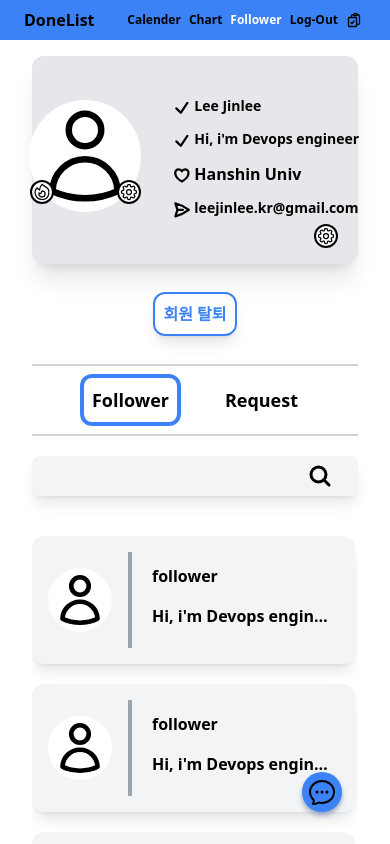
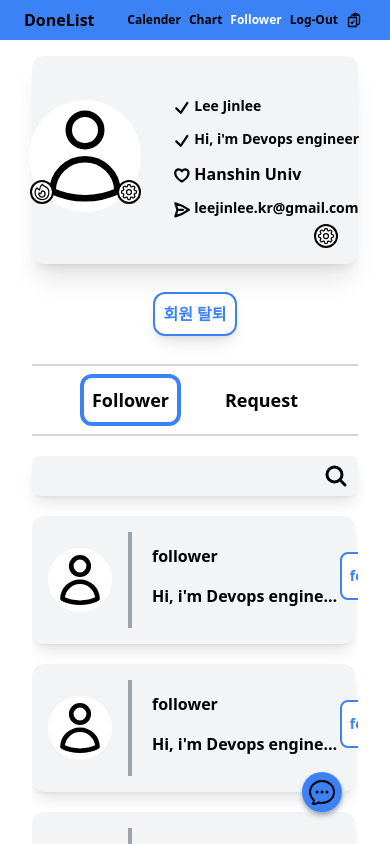
Before and after one commit to comko123/markup-copy, a Next.js app: page /follower in a window 390 px wide. Shown: the top 844 px of the page. Built offline with nearby package versions, Linux system fonts and the light colour scheme.

Commit message:
fix : 팔로워 페이지 반응형 디자인 수정

```diff
--- a/src/pages/follower/index.tsx
+++ b/src/pages/follower/index.tsx
@@ -16,7 +16,7 @@ const Profil:NextPage = () => {
     return(<LayOut login={login}>
       <main className="flex flex-col lg:flex-row mx-8 md:mx-10 my-10">
        <nav className="border-b-2 lg:border-r-2 lg:border-b-transparent border-gray-300 w-full lg:w-[32%] h-max lg:pr-5">
-       <div className={`bg-gray-200 pt-7 lg:pt-0 w-full lg:w-[95%] ${state.profilState?"h-52 lg:h-80 ":"pt-10 h-60 lg:h-[25rem]"} flex justify-center lg:flex-col rounded-xl px-2 relative shadow-xl`}>
+       <div className={`bg-gray-100 pt-7 lg:pt-0 w-full lg:w-[95%] ${state.profilState?"h-52 lg:h-80 ":"pt-10 h-60 lg:h-[25rem]"} flex justify-center lg:flex-col rounded-xl px-2 relative shadow-xl`}>
        <div className="h-[35%] mt-4 lg:mt-0">
        <svg xmlns="http://www.w3.org/2000/svg" fill="none" viewBox="0 0 24 24"
         strokeWidth={1.5} stroke="currentColor"
@@ -107,7 +107,7 @@ className={`w-6 h-6 bg-white border-2 border-black rounded-full absolute ${state
     <form onSubmit={e=>e.preventDefault()} className="relative">
         <input type="text" className="w-full lg:w-[90%] shadow-lg p-2 font-bold bg-gray-100 mt-5 lg:ml-9 rounded-lg outline-none"/>
         <svg xmlns="http://www.w3.org/2000/svg" fill="none" viewBox="0 0 24 24" strokeWidth={3}
-        stroke="currentColor" className="w-6 h-6 absolute top-6 right-[8%] mt-1">
+        stroke="currentColor" className="w-6 h-6 absolute top-6 right-[3%] lg:right-[8%] mt-1">
   <path strokeLinecap="round" strokeLinejoin="round"
   d="M21 21l-5.197-5.197m0 0A7.5 7.5 0 105.196 5.196a7.5 7.5 0 0010.607 10.607z" />
 </svg>
@@ -115,10 +115,10 @@ className={`w-6 h-6 bg-white border-2 border-black rounded-full absolute ${state
 
 {
   state.follower?
-  <div className="max-h-[60vh] overflow-auto mt-5 scrollbar-hide">
+  <div className="lg:max-h-[60vh] overflow-auto mt-5 scrollbar-hide [&>*:nth-child(even)]:my-5">
   {Array(5).fill({avatar:"",name:"follower",
    timeLine:"Hi, i'm Devops engineer follower.",follow:true}).map((item,index)=>{return(
-   <div key={index} className="my-5 lg:ml-9 bg-gray-100 rounded-xl flex h-32 w-[99%] lg:w-[90%] p-4 shadow-lg">
+   <div key={index} className=" lg:my-5 lg:ml-9 bg-gray-100 rounded-xl flex h-32 w-[99%] lg:w-[90%] p-4 shadow-lg">
        <div className="flex items-center justify-center">{item.avatar?
        <svg xmlns="http://www.w3.org/2000/svg" fill="none" viewBox="0 0 24 24" strokeWidth={2} stroke="currentColor"
        className="w-16 lg:w-20 aspect-square p-1 bg-white rounded-full mr-4">
@@ -130,12 +130,12 @@ className={`w-6 h-6 bg-white border-2 border-black rounded-full absolute ${state
 </svg>
 }</div>
 <div className="border-l-4 border-gray-400 pl-5 flex w-full justify-between relative">
-<div className=" pt-3 max-w-xs">
-<div className="font-bold w-[70%] lg:w-full overflow-hidden text-ellipsis whitespace-nowrap">{item.name}</div>
-<div className="pt-4 font-bold w-[70%] lg:w-full overflow-hidden text-ellipsis whitespace-nowrap">{item.timeLine}</div>
+<div className=" pt-3 max-w-xs w-[70%]">
+<div className="font-bold w-max lg:w-full overflow-hidden text-ellipsis whitespace-nowrap">{item.name}</div>
+<div className="pt-4 font-bold w-full overflow-hidden text-ellipsis whitespace-nowrap">{item.timeLine}</div>
 </div>
 <input type="button" value={item.follow?"follow":"unfollow"}
-className={`border-2 rounded-lg text-sm h-12 px-2 font-bold relative top-5 right-4 bg-white cursor-pointer
+className={`border-2 rounded-lg text-sm h-12 px-2 font-bold relative top-5 right-[6%] md:right-[4%] lg:right-4 bg-white cursor-pointer
 ${item.follow?"border-blue-500 text-blue-500 hover:bg-blue-500 hover:text-white":"border-red-500 text-red-500 hover:bg-red-500 hover:text-white"}`}/>
 </div>
    </div>)})}
```
